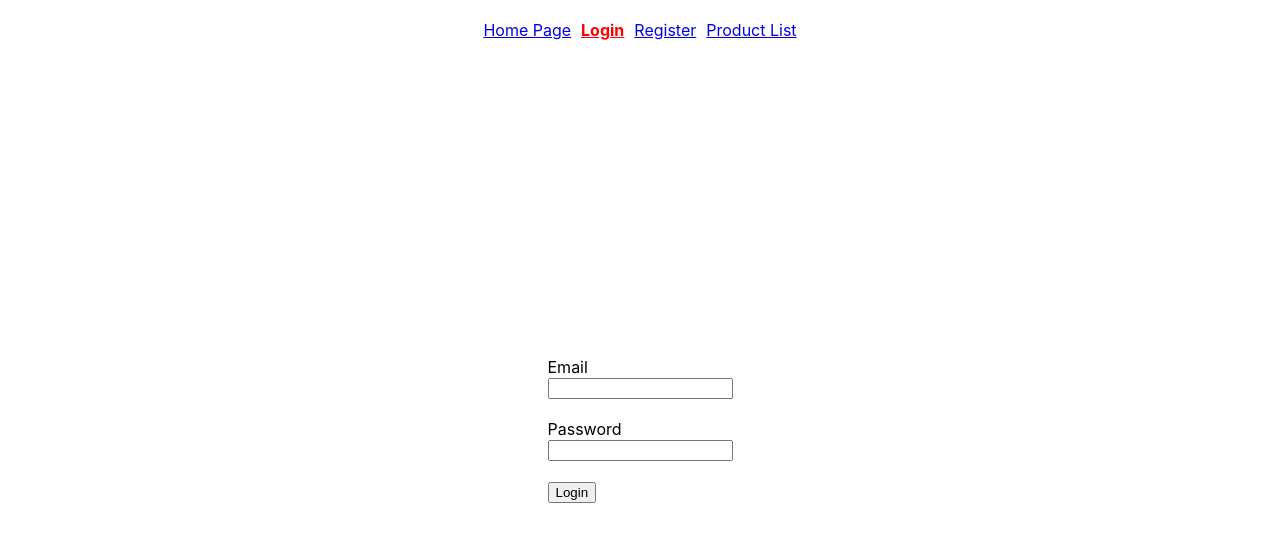
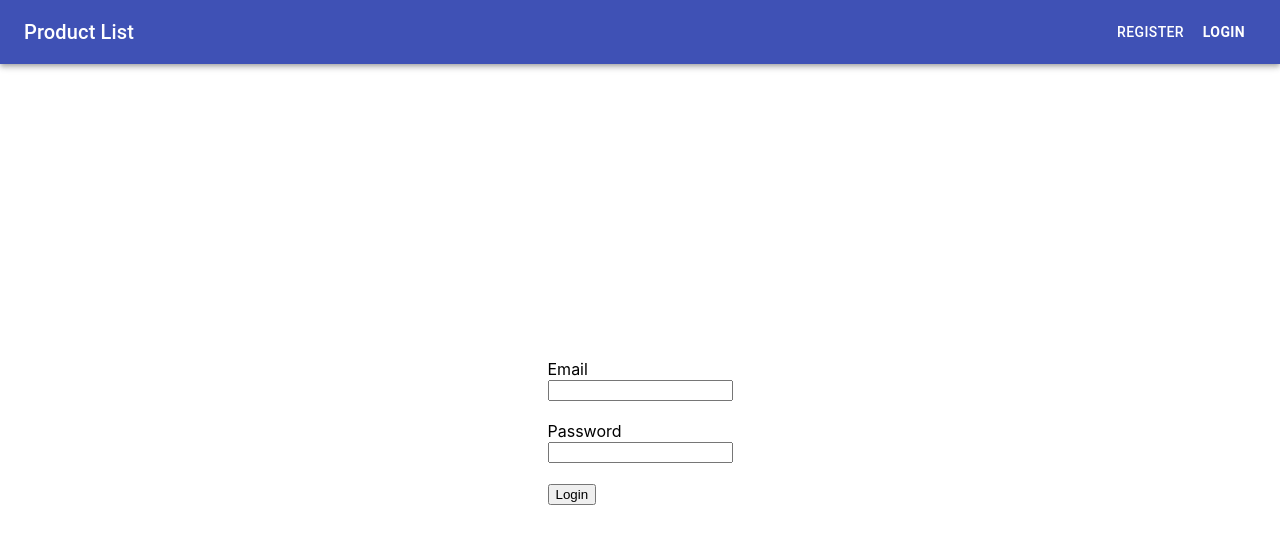
Before and after one commit to romanmashkovskiy/promotion-react-client, a React (Create React App) app: page /login in a window 1280 px wide. Shown: the top 544 px of the page. Built offline with nearby package versions, Linux system fonts and the light colour scheme; no server answers.

Commit message:
material ui init

```diff
--- a/package.json
+++ b/package.json
@@ -3,6 +3,7 @@
   "version": "0.1.0",
   "private": true,
   "dependencies": {
+    "@material-ui/core": "^4.3.2",
     "axios": "^0.19.0",
     "formik": "^1.5.8",
     "history": "^4.9.0",
--- a/src/UI/Container.js
+++ b/src/UI/Container.js
@@ -2,7 +2,7 @@ import styled from 'styled-components';
 
 const Container = styled.div`
     width: 100%;
-    height: calc(100vh - 60px);
+    height: calc(100vh - 64px);
     display: flex;
     align-items: center;
     justify-content: center;
--- a/src/components/Header/index.js
+++ b/src/components/Header/index.js
@@ -1,50 +1,78 @@
 import React from 'react';
-import styled from 'styled-components';
 import { NavLink } from 'react-router-dom';
 import { useStateValue } from '../../store';
 import { LOGOUT } from '../../store/reducers/auth';
+import AppBar from '@material-ui/core/AppBar';
+import Toolbar from '@material-ui/core/Toolbar';
+import Typography from '@material-ui/core/Typography';
+import Button from '@material-ui/core/Button';
+import { makeStyles } from '@material-ui/core/styles';
 
-const Container = styled.nav`
-    height: 60px;
-    display: flex;
-    align-items: center;
-    justify-content: center;
-`;
+const useStyles = makeStyles(() => ({
+    root: {
+        flexGrow: 1,
+    },
+    links: {
+        display: 'flex',
+        flexDirection: 'row',
+
+        flexGrow: 1,
+    },
+    title: {
+        marginRight: '15px',
+    },
+}));
 
 const Header = () => {
     const [state, dispatch] = useStateValue();
     const { isAuthenticated } = state.auth;
 
+    const classes = useStyles();
+
     return (
-        <Container>
-            <NavLink exact to='/' activeClassName='active'>Home Page</NavLink>
+        <div className={classes.root}>
+            <AppBar position='static'>
+                <Toolbar>
+                    <div className={classes.links}>
+                    <Typography variant='h6' className={classes.title}>
+                        <NavLink to='/products' activeClassName='active'>Product List</NavLink>
+                    </Typography>
 
-            {isAuthenticated
+                    {isAuthenticated && (
+                        <>
+                            <Typography variant='h6' className={classes.title}>
+                                <NavLink to='/dashboard' activeClassName='active'>Dashboard</NavLink>
+                            </Typography>
+                            <Typography variant='h6' className={classes.title}>
+                                <NavLink to='/add-product' activeClassName='active'>Add product</NavLink>
+                            </Typography>
+                        </>
+                    )}
+                    </div>
+
+                    {!isAuthenticated
                         ?
                         <>
-                    <NavLink to='/dashboard' activeClassName='active'>Dashboard</NavLink>
-                    <NavLink to='/add-product' activeClassName='active'>Add product</NavLink>
+                            <Button color='inherit'>
+                                <NavLink to='/register' activeClassName='active'>Register</NavLink>
+                            </Button>
+                            <Button color='inherit'>
+                                <NavLink to='/login' activeClassName='active'>Login</NavLink>
+                            </Button>
                         </>
                         :
-                <>
-                    <NavLink to='/login' activeClassName='active'>Login</NavLink>
-                    <NavLink to='/register' activeClassName='active'>Register</NavLink>
-                </>
-            }
-
-            <NavLink to='/products' activeClassName='active'>Product List</NavLink>
-
-            {isAuthenticated && (
-                <button
+                        <Button color='inherit'
                                 onClick={() => {
                                     dispatch({ type: LOGOUT });
                                     localStorage.removeItem('authToken');
                                 }}
                         >
                             Logout
-                </button>
-            )}
-        </Container>
+                        </Button>
+                    }
+                </Toolbar>
+            </AppBar>
+        </div>
     )
 };
 export default Header;
--- a/src/components/Products/index.js
+++ b/src/components/Products/index.js
@@ -1,6 +1,5 @@
 import React, { useEffect } from 'react';
-import { withRouter, Link } from 'react-router-dom';
-import Container from '../../UI/Container';
+import { withRouter } from 'react-router-dom';
 import { useStateValue } from '../../store';
 import {
     GET_PRODUCTS_LIST_REQUEST,
@@ -9,8 +8,35 @@ import {
 } from '../../store/reducers/products';
 import axiosClient from '../../utils/axiosConfig';
 
+import { makeStyles } from '@material-ui/core/styles';
+import Card from '@material-ui/core/Card';
+import CardActionArea from '@material-ui/core/CardActionArea';
+import CardContent from '@material-ui/core/CardContent';
+import CardMedia from '@material-ui/core/CardMedia';
+import Typography from '@material-ui/core/Typography';
+import Container from '@material-ui/core/Container';
+import NoImage from '../../images/noimage.jpg';
+
+const useStyles = makeStyles({
+    container: {
+        paddingTop: 50,
+        display: 'flex',
+        flexWrap: 'wrap'
+    },
+    card: {
+        width: 300,
+        marginRight: 50,
+        marginBottom: 50
+    },
+    media: {
+        height: 200,
+    },
+});
+
 const ProductList = ({ history }) => {
     const [state, dispatch] = useStateValue();
+
+    const classes = useStyles();
 
     useEffect(() => {
         const getProductsList = async () => {
@@ -39,31 +65,30 @@ const ProductList = ({ history }) => {
     }, []);
 
     return (
-        <Container>
-            <table>
-                <thead>
-                <tr>
-                    <th>Id</th>
-                    <th>Title</th>
-                    <th>Description</th>
-                    <th>Listed by</th>
-                </tr>
-                </thead>
-                <tbody>
-                { state.products.list.map(product => (
-                    <tr key={ product.id }>
-                        <td style={ { width: '300px' } }>{ product.id }</td>
-                        <td style={ { width: '150px' } }>
-                            <Link to={`/products/${product.id}`}>
-                                { product.title }
-                            </Link>
-                        </td>
-                        <td style={ { width: '150px' } }>{ product.description }</td>
-                        <td style={ { width: '150px' } }>{ product.user.userName }</td>
-                    </tr>
-                )) }
-                </tbody>
-            </table>
+        <Container className={classes.container}>
+            {state.products.list.map(product => (
+                <Card
+                    className={classes.card}
+                    key={product.id}
+                    onClick={() => history.push(`/products/${product.id}`)}
+                >
+                    <CardActionArea>
+                        <CardMedia
+                            className={classes.media}
+                            image={product.pictures[0] ? product.pictures[0].url : NoImage}
+                        />
+                        <CardContent>
+                            <Typography gutterBottom variant='h5' component='h2'>
+                                {product.title}
+                            </Typography>
+                            <Typography variant='body2' color='textSecondary' component='p'>
+                                {product.description}
+                            </Typography>
+                        </CardContent>
+                    </CardActionArea>
+                </Card>
+            ))}
+
         </Container>
     );
 };
--- a/src/index.css
+++ b/src/index.css
@@ -13,29 +13,29 @@ code {
 }
 
 a {
-    margin: 5px;
+    color: #fff;
+    text-decoration: none;
 }
 
 .active {
-    color: red;
     font-weight: bold;
 }
 
-table {
-    border-collapse: collapse;
-}
+/*table {*/
+    /*border-collapse: collapse;*/
+/*}*/
 
-th {
-    border: 1px solid black;
-}
+/*th {*/
+    /*border: 1px solid black;*/
+/*}*/
 
-td {
-    border: 1px solid black;
-    padding-left: 15px;
-    padding-right: 15px;
-}
+/*td {*/
+    /*border: 1px solid black;*/
+    /*padding-left: 15px;*/
+    /*padding-right: 15px;*/
+/*}*/
 
-ol {
-    margin-bottom: 0;
-    margin-top: 0;
-}
+/*ol {*/
+    /*margin-bottom: 0;*/
+    /*margin-top: 0;*/
+/*}*/
--- a/src/utils/PrivateRoute.js
+++ b/src/utils/PrivateRoute.js
@@ -12,7 +12,7 @@ export default ({ component: Component, ...rest }) => {
                 state.auth.isAuthenticated
                     ? <Component {...props} />
                     : <Redirect to={{
-                        pathname: '/login',
+                        pathname: '/',
                         state: { from: props.location }
                     }}/>
             )}
```
Also changed, not shown: src/images/noimage.jpg (added), 1 other file (tests, documents, lock files or other folders). Lines whose indentation alone changed are shown as unchanged.
